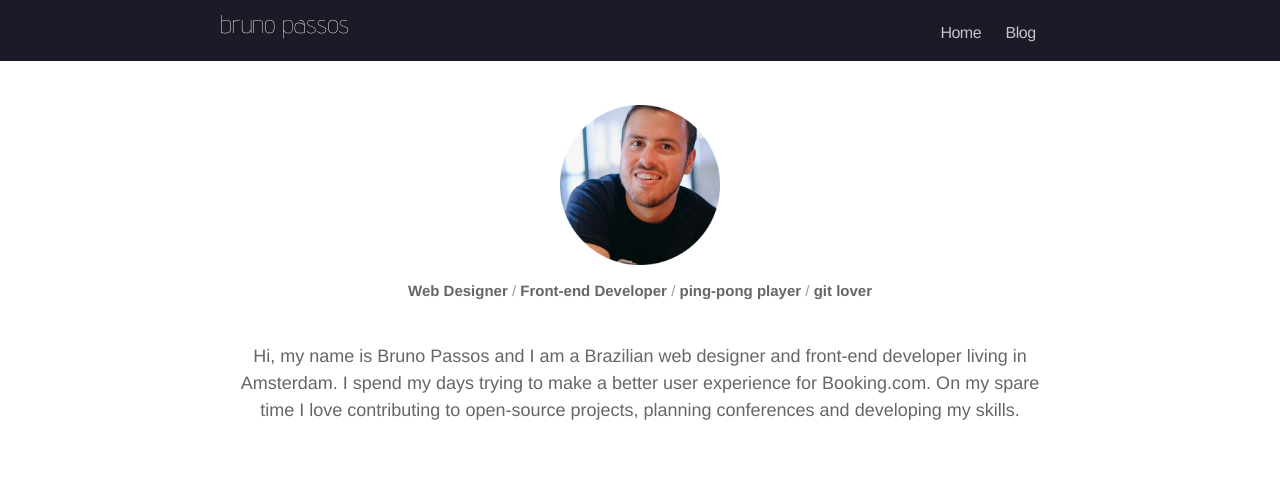
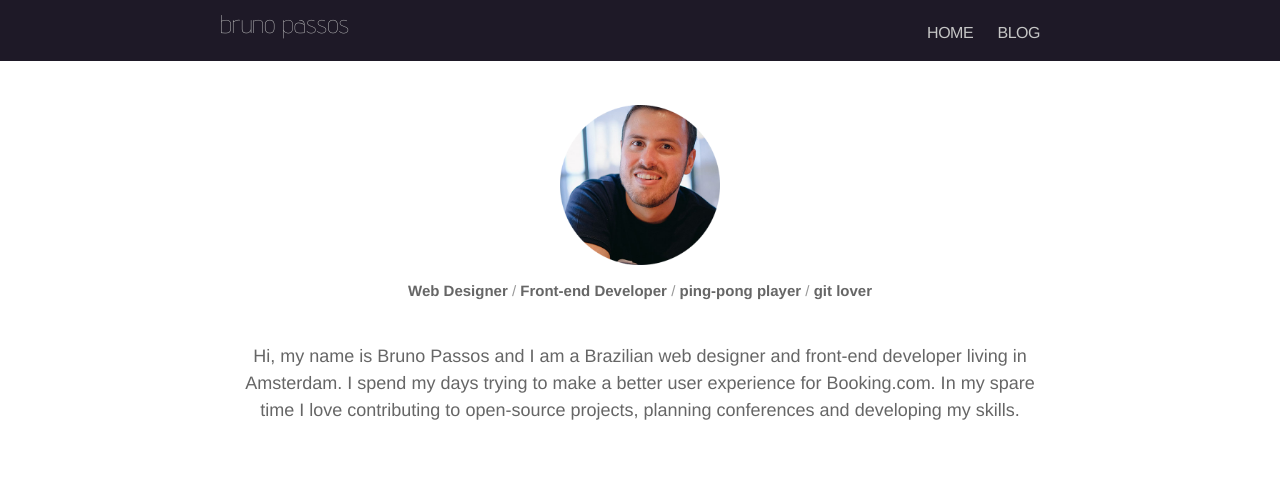
Before and after one commit to bpassos-zz/bpassos.github.io, a Jekyll site: the page built from index.html, in a window 1280 px wide. Shown: the top 481 px of the page. Built offline with Jekyll 4.4.1, drawn with Linux system fonts in a browser that asks for light colours; nearby versions of some CDN libraries.

Commit message:
Site nav changes

```diff
--- a/_includes/header.html
+++ b/_includes/header.html
@@ -15,15 +15,10 @@
       <div class="trigger">
         <ul>
           <li>
-            <a class="page-link" href="/">Home</a>
+            <a class="page-link" href="/">HOME</a>
           </li>
           <li>
-             <a class="page-link" href="/blog">Blog</a>
-          </li>
-          <li>
-            <!-- {% for page in site.pages %}
-              {% if page.title %}<a class="page-link" href="{{ page.url | prepend: site.baseurl }}">{{ page.title }}</a>{% endif %}
-            {% endfor %} -->
+             <a class="page-link" href="/blog">BLOG</a>
           </li>
         </ul>
       </div>
--- a/css/main.css
+++ b/css/main.css
@@ -96,9 +96,16 @@
 
 .site-nav .page-link {
   margin-left: 20px;
-  color: #BDBDBD;
+  color: #C0C0C0;
   letter-spacing: -.5px;
+  -webkit-transition:color 400ms;
+  transition:color 400ms;
 }
+
+  .site-nav a:hover {
+    text-decoration: none;
+    color: #FFF;
+  }
 
   /* Site header - logo */
 
@@ -134,16 +141,18 @@
     /*width: 250px;*/
     font-family: 'Advent Pro', sans-serif;
     font-size: 1.6em;
-    color: #FFF;
+    color: #C0C0C0;
     display: inline-block;
     position: absolute;
     left: 10px;
     top: 0;
+    -webkit-transition:color 400ms;
+    transition:color 400ms;
   }
 
    .title a:hover {
     text-decoration: none;
-    font-weight: bold;
+    color: #FFF;
   }
 
   .title a p {
--- a/index.html
+++ b/index.html
@@ -8,7 +8,7 @@
     Web Designer <span class="intro-thin">/</span> Front-end Developer <span class="intro-thin">/</span> ping-pong player <span class="intro-thin">/</span> git lover
     <p>Hi, my name is Bruno Passos and I am a Brazilian web designer and front-end developer living in Amsterdam. I spend my days trying to make a better user experience for Booking.com.
 
-    On my spare time I love contributing to open-source projects, planning conferences and developing my skills.</p>
+    In my spare time I love contributing to open-source projects, planning conferences and developing my skills.</p>
   </div>
   {% include social.html %}
 </div>
```
